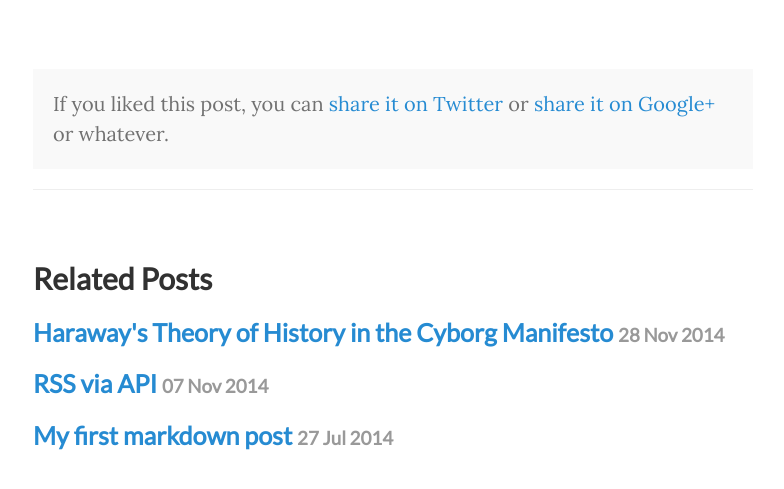
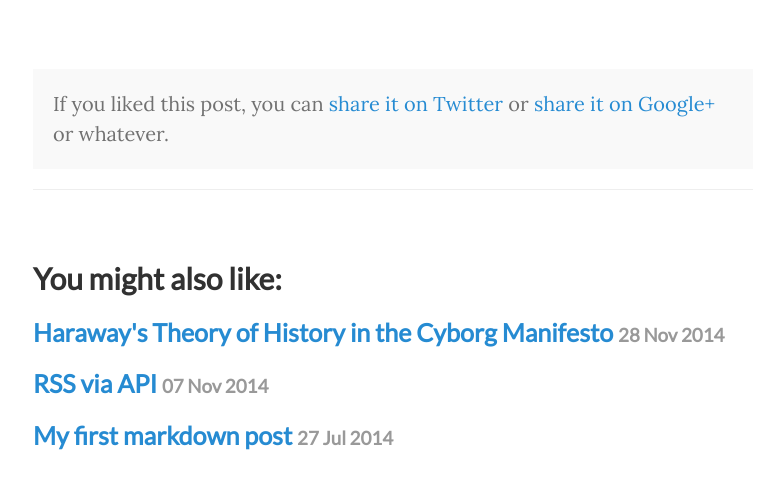
Before and after one commit to robSafar/whereof-thereof.github.io, a Jekyll site: the page built from _posts/2012-10-29-time-causes-yet-more-controversy.md, in a window 1280 px wide and 900 px high, scrolled down 1470 px, cut to the strip 0-517 px from the top of the window. Shown: the top 489 px of the strip, without its empty margins (247-1031 px from the left). Built offline with Jekyll 4.4.1, drawn with Linux system fonts in a browser that asks for light colours; comment, search, counter and statistics services are not loaded.

Commit message:
'You might also like:'

```diff
--- a/_layouts/post.html
+++ b/_layouts/post.html
@@ -17,7 +17,7 @@ or
     share it on Google+</a> or whatever.</p>
 
 <div class="related">
-  <h2>Related Posts</h2>
+  <h2>You might also like:</h2>
   <ul class="related-posts">
     {% for post in site.related_posts limit:3 %}
       <li>
```
Also changed, not shown: 15 other files.
